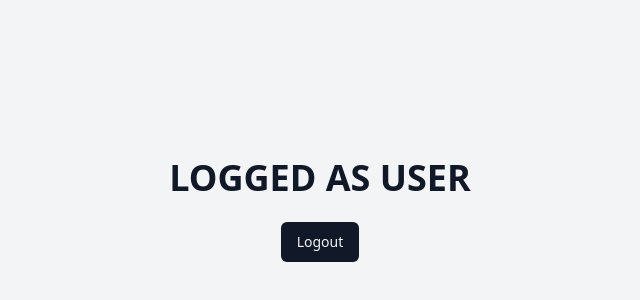
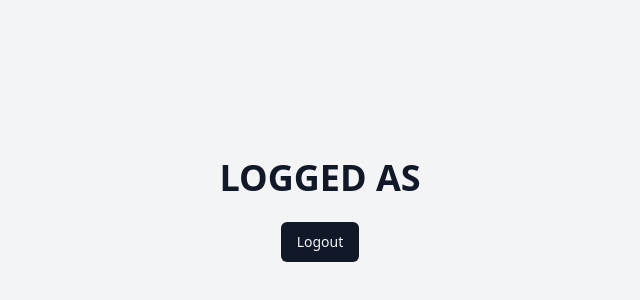
Before and after one commit to guigx7/teste-api-guilherme, a React (Vite) app in the folder page/: page /logged in a window 1280 px wide. Shown: the part 190-490 px from the top of the page, without its empty margins (320-960 px from the left). Built offline with nearby package versions, Linux system fonts and the light colour scheme; the HTML template or start-up script is replaced by a standard one.

Commit message:
UserContext Implemented

```diff
--- a/page/src/App.tsx
+++ b/page/src/App.tsx
@@ -1,12 +1,13 @@
+import { UserProvider } from './contexts/UserContext'
 import {AppRoutes} from './routes'
 import "./styles/global.css"
 
 function App() {
 
   return (
-    <div>
+    <UserProvider>
       <AppRoutes />
-    </div>
+    </UserProvider>
   )
 }
 
--- a/page/src/components/logged.tsx
+++ b/page/src/components/logged.tsx
@@ -1,9 +1,10 @@
+import { Button } from "@/components/ui/button";
+import { useNavigate } from "react-router-dom";
+import { useUser } from "../contexts/UserContext"; // Importe o hook useUser
 
-import { Button } from "@/components/ui/button"
-import { useNavigate } from "react-router-dom";
-
-export  function Logged() {
+export function Logged() {
   const navigate = useNavigate();
+  const { username } = useUser(); // Obtenha o username do contexto
 
   const handleClick = async () => {
     navigate("/login");
@@ -11,10 +12,11 @@ export  function Logged() {
 
   return (
     <main key="1" className="flex h-screen w-full flex-col items-center justify-center bg-gray-100 dark:bg-gray-900">
-      <h1 className="text-4xl font-bold text-gray-900 dark:text-gray-100">LOGGED AS USER</h1>
+      {/* Substitua "user" pelo username */}
+      <h1 className="text-4xl font-bold text-gray-900 dark:text-gray-100">LOGGED AS {username}</h1>
       <Button className="mt-6 bg-gray-900 text-gray-100" variant="default" onClick={handleClick}>
         Logout
       </Button>
     </main>
-  )
+  );
 }
--- a/page/src/components/login.tsx
+++ b/page/src/components/login.tsx
@@ -4,12 +4,15 @@ import { Input } from "@/components/ui/input"
 import { Button } from "@/components/ui/button"
 import { Link, useNavigate } from "react-router-dom"
 
+import { useUser } from '../contexts/UserContext';
 import axios from 'axios';
 import { ChangeEvent, FormEvent, useState } from "react";
 
 export function Login() {
 
   const navigate = useNavigate();
+
+  const { setUsername } = useUser();
 
   const [formData, setFormData] = useState({
     username: '',
@@ -29,6 +32,7 @@ export function Login() {
       const response = await axios.post('http://localhost:8080/auth/login', formData);
       console.log(response.data);
       alert("USUÁRIO LOGADO COM SUCESSO");
+      setUsername(formData.username);
       navigate("/logged");
     } catch (error) {
       console.error('Error registering:', error);
--- /dev/null
+++ b/page/src/contexts/UserContext.tsx
@@ -0,0 +1,30 @@
+import { createContext, useContext, useState, FC, ReactNode } from 'react';
+
+// Definir a interface para o contexto de usuário
+interface UserContextType {
+  username: string;
+  setUsername: (username: string) => void;
+}
+
+// Criar o contexto
+const UserContext = createContext<UserContextType | undefined>(undefined);
+
+// Provedor de contexto
+export const UserProvider: FC<{ children: ReactNode }> = ({ children }) => {
+  const [username, setUsername] = useState<string>('');
+
+  return (
+    <UserContext.Provider value={{ username, setUsername }}>
+      {children}
+    </UserContext.Provider>
+  );
+};
+
+// Hook personalizado para acessar o contexto
+export const useUser = (): UserContextType => {
+  const context = useContext(UserContext);
+  if (!context) {
+    throw new Error('UserContext Error');
+  }
+  return context;
+};
```
